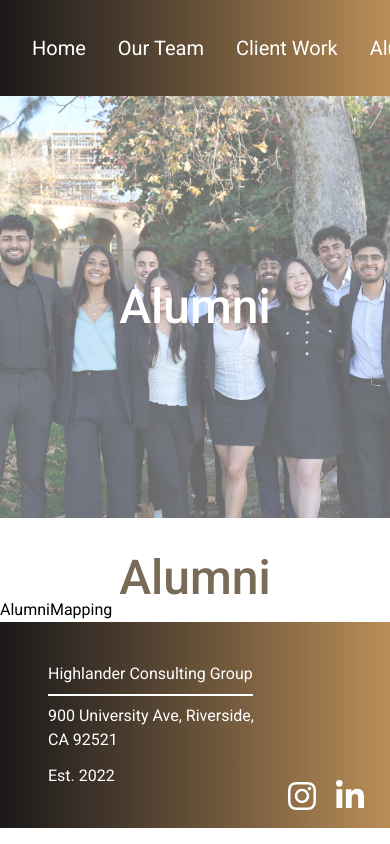
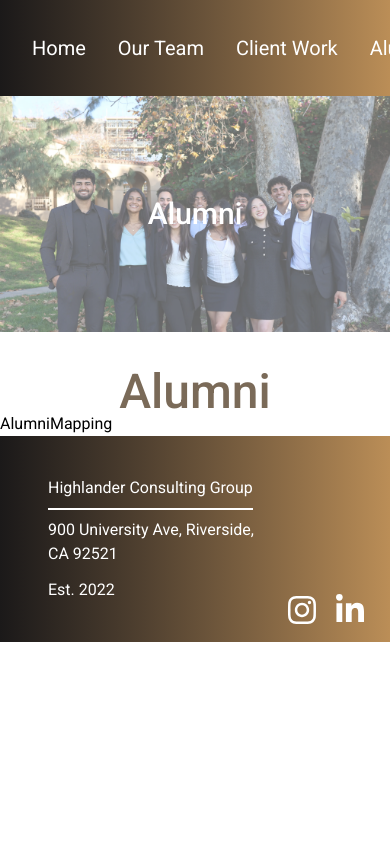
Before and after one commit to acm-ucr/hcg, a Next.js app: page /alumni in a window 390 px wide. Shown: the top 844 px of the page. Built offline with nearby package versions, Linux system fonts and the light colour scheme.

Commit message:
Made general header responsive

```diff
--- a/src/components/Header.tsx
+++ b/src/components/Header.tsx
@@ -7,15 +7,15 @@ interface HeaderProps {
 
 const Header = ({ title, headerPicture }: HeaderProps) => {
   return (
-    <div className="relative h-[50vh] w-full">
+    <div className="relative h-[28vh] w-full sm:h-[32vh] md:h-[38vh] lg:h-[46vh] xl:h-[52vh]">
       <Image
         src={headerPicture}
         alt="General Header"
         fill
-        className="object-cover opacity-60"
+        className="object-cover object-top opacity-60"
         priority
       />
-      <div className="absolute top-1/2 w-full -translate-y-1/2 p-5 text-center text-5xl font-medium text-white">
+      <div className="absolute top-1/2 w-full -translate-y-1/2 p-5 text-center text-3xl font-medium text-white md:text-5xl lg:text-6xl">
         {title}
       </div>
     </div>
```
